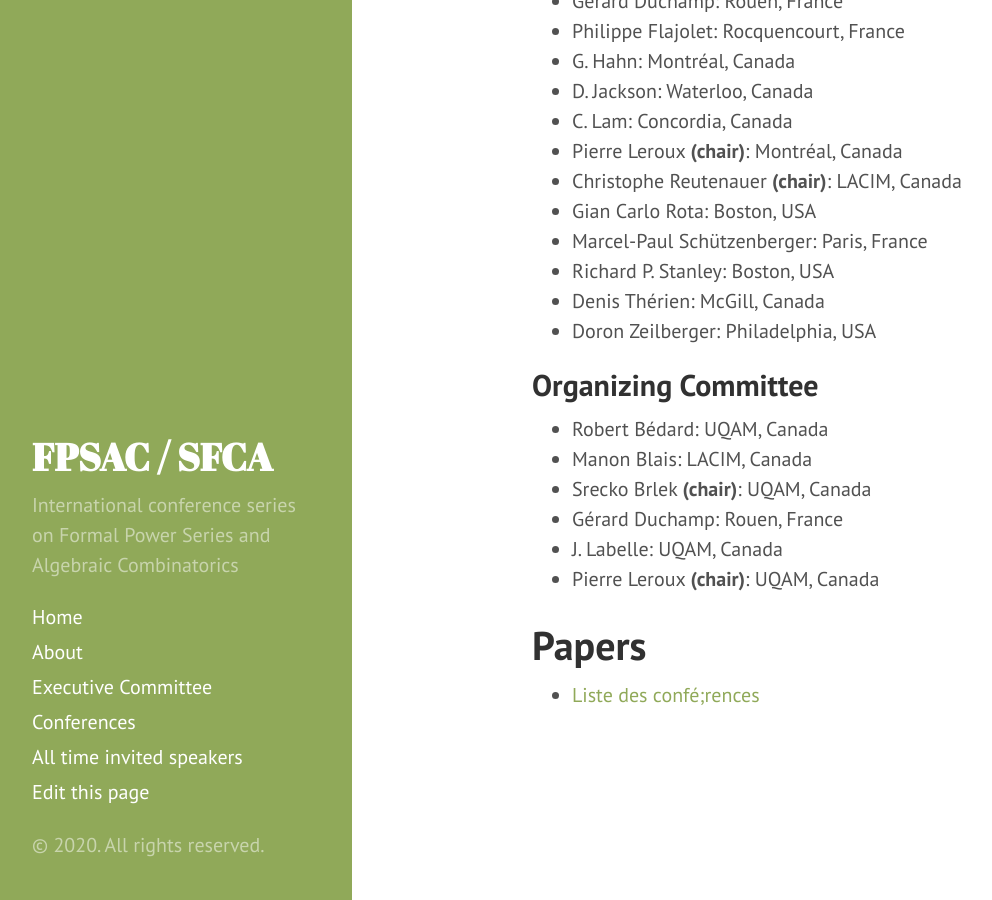
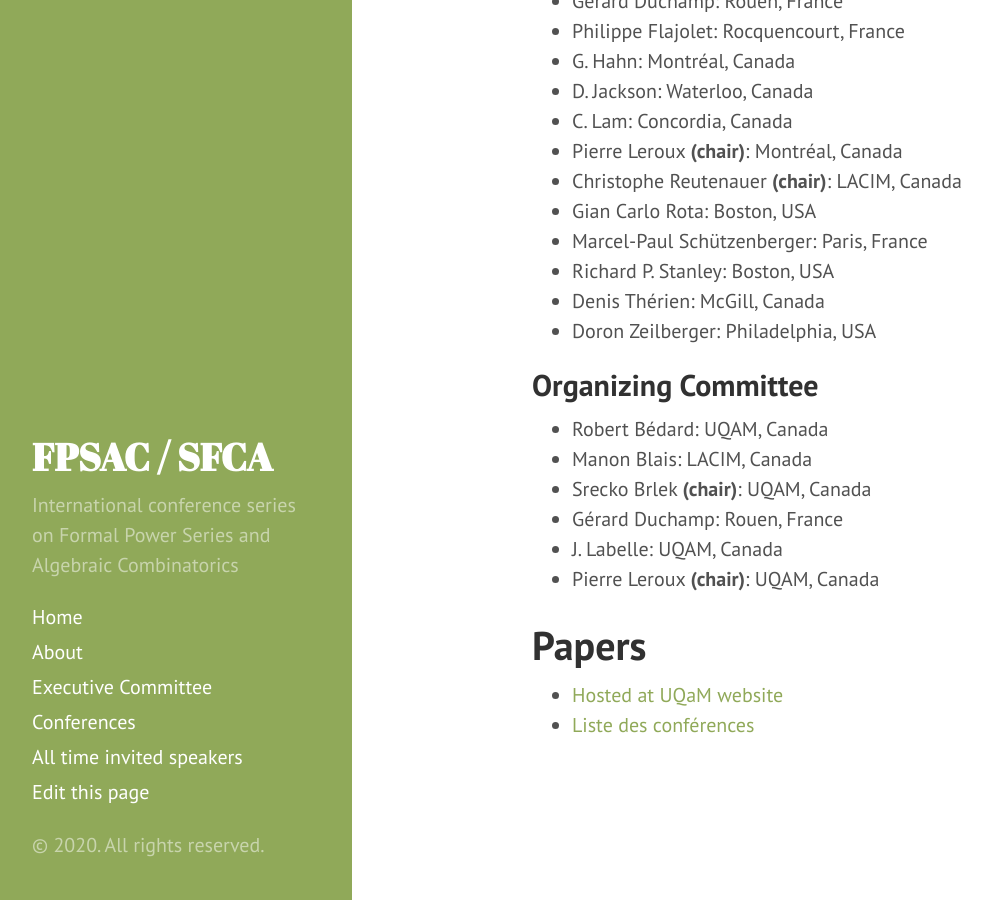
Before and after one commit to FPSAC/FPSAC.github.io, a Jekyll site: the page built from _confs/fpsac-1992.md, in a window 1280 px wide and 900 px high, scrolled down 976 px. Shown: the whole window, without its empty margins (8-1000 px from the left). Built offline with Jekyll 4.4.1, drawn with Linux system fonts in a browser that asks for light colours; some of the changed lines change nothing that is shown.

Commit message:
Update fpsac-1992.md

```diff
--- a/_confs/fpsac-1992.md
+++ b/_confs/fpsac-1992.md
@@ -31,18 +31,18 @@
 program_committee:
 - name:   Maylis Delest
   affiliation: Bordeaux, France
-- name:   Gérard Duchamp
+- name:   G&eacute;rard Duchamp
   affiliation: Rouen, France
 - name:   Philippe Flajolet
   affiliation: Rocquencourt, France
 - name:   G. Hahn
-  affiliation: Montréal, Canada
+  affiliation: Montr&eacute;al, Canada
 - name:   D. Jackson
   affiliation: Waterloo, Canada
 - name:   C. Lam
   affiliation: Concordia, Canada
 - name:   Pierre Leroux
-  affiliation: Montréal, Canada
+  affiliation: Montr&eacute;al, Canada
   role: chair
 - name:   Christophe Reutenauer
   affiliation: LACIM, Canada
@@ -53,7 +53,7 @@
   affiliation: Paris, France
 - name:   Richard P. Stanley
   affiliation: Boston, USA
-- name:   Denis Thérien
+- name:   Denis Th&eacute;rien
   affiliation: McGill, Canada
 - name:   Doron Zeilberger
   affiliation: Philadelphia, USA
@@ -77,4 +77,5 @@
 ---
 # Papers
 
-- <A HREF="articles.html">Liste des confé;rences</A>
+- <A HREF="http://lacim.uqam.ca/en/les-parutions/">Hosted at UQaM website</A>
+- <A HREF="articles.html">Liste des conf&eacute;rences</A>
```
